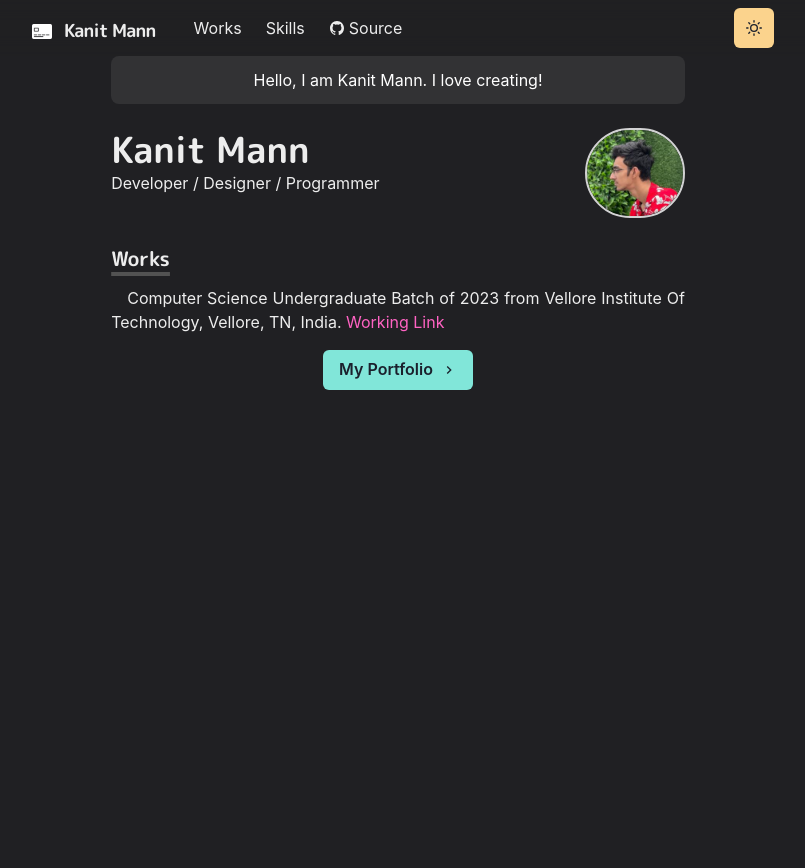
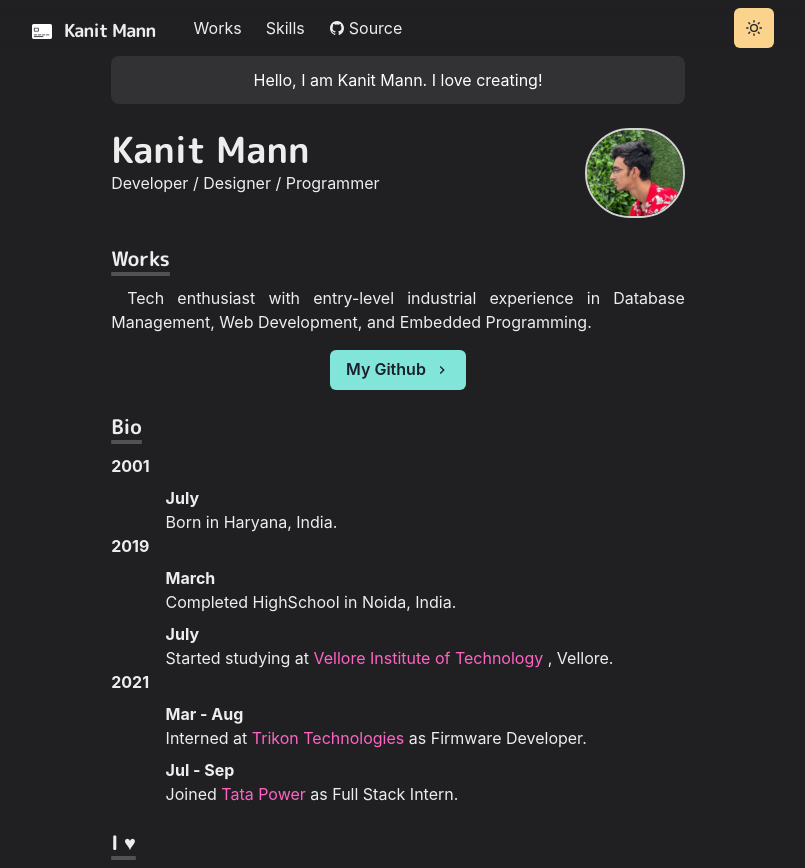
Before and after one commit to kanitmann/portfoliov2, a Next.js app: page / in a window 1280 px wide. Shown: the whole page, without its empty margins (242-1047 px from the left). Before the commit the page ends 800 px from the top, so only its background shows below. Built offline with nearby package versions, Linux system fonts and the light colour scheme.

Commit message:
bio section added

```diff
--- a/pages/index.js
+++ b/pages/index.js
@@ -3,6 +3,7 @@ import { ChevronRightIcon } from '@chakra-ui/icons';
 import { Button, Container, Box, Heading, Image, useCOlorModeValue, useColorModeValue, Link } from '@chakra-ui/react'
 import Section from '../components/section';
 import Paragraph from '../components/paragragh';
+import { BioMonth, BioSection, BioYear } from '../components/layouts/bio';
 
 const Page = () => {
     return (
@@ -32,13 +33,44 @@ const Page = () => {
             <Section delay={0.1}>
                 <Heading as="h3" variant="section-title">Works</Heading>
                 <Paragraph>
-                    Computer Science Undergraduate Batch of 2023 from Vellore Institute Of Technology, Vellore, TN, India. <NextLink href="/works/"><Link>Working Link</Link></NextLink>
+                    Tech enthusiast with entry-level industrial experience in Database Management, Web Development, and
+                    Embedded Programming.
+                    {/* <NextLink href="/works/"><Link>Working Link</Link></NextLink> */}
                 </Paragraph>
                 <Box align="center" my={4}>
                     <Button rightIcon={<ChevronRightIcon />} colorScheme="teal">
-                        My Portfolio
+                        My Github
                     </Button>
                 </Box>
+            </Section>
+            <Section delay={0.2}>
+                <Heading as="h3" variant="section-title">Bio</Heading>
+                <BioSection>
+                    <BioYear>2001</BioYear>
+                    <BioMonth>July</BioMonth>
+                    Born in Haryana, India.
+                </BioSection>
+
+                <BioSection>
+                    <BioYear>2019</BioYear>
+                    <BioMonth>March</BioMonth>
+                    Completed HighSchool in Noida, India.
+
+                    <BioMonth>July</BioMonth>
+                    Started studying at <a href="https://www.vit.ac.in/"><Link>Vellore Institute of Technology </Link></a>, Vellore.
+                </BioSection>
+
+                <BioSection>
+                    <BioYear>2021</BioYear>
+                    <BioMonth>Mar - Aug</BioMonth>
+                    Interned at <a href="https://www.trikon.tech/"><Link>Trikon Technologies</Link></a> as Firmware Developer.
+                    <BioMonth>Jul - Sep</BioMonth>
+                    Joined <a href="https://www.tatapower.com/"><Link>Tata Power</Link></a> as Full Stack Intern.
+                </BioSection>
+            </Section>
+
+            <Section delay={0.3}>
+                <Heading as="h3" variant="section-title">I ♥</Heading>
             </Section>
         </Container>
     )
```
